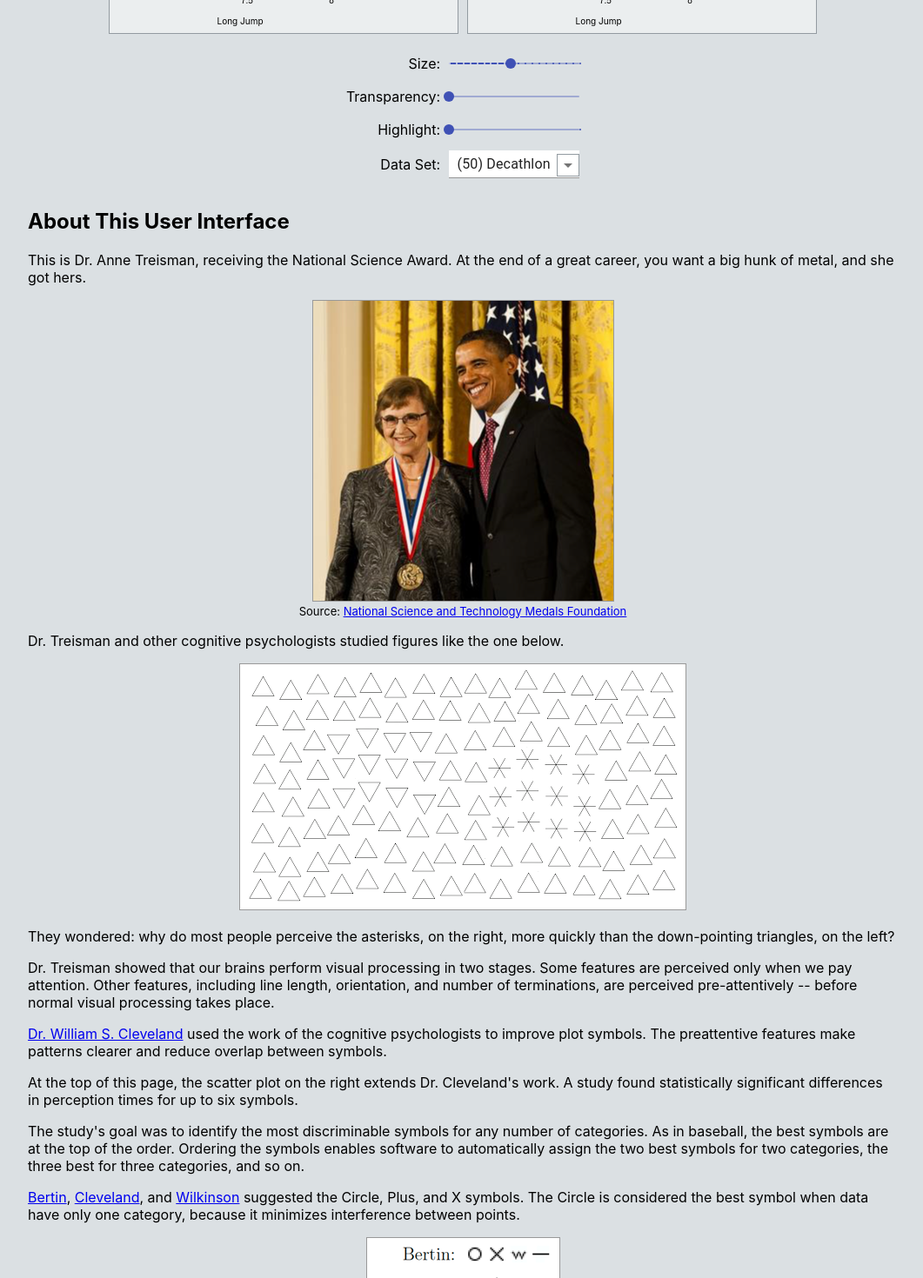
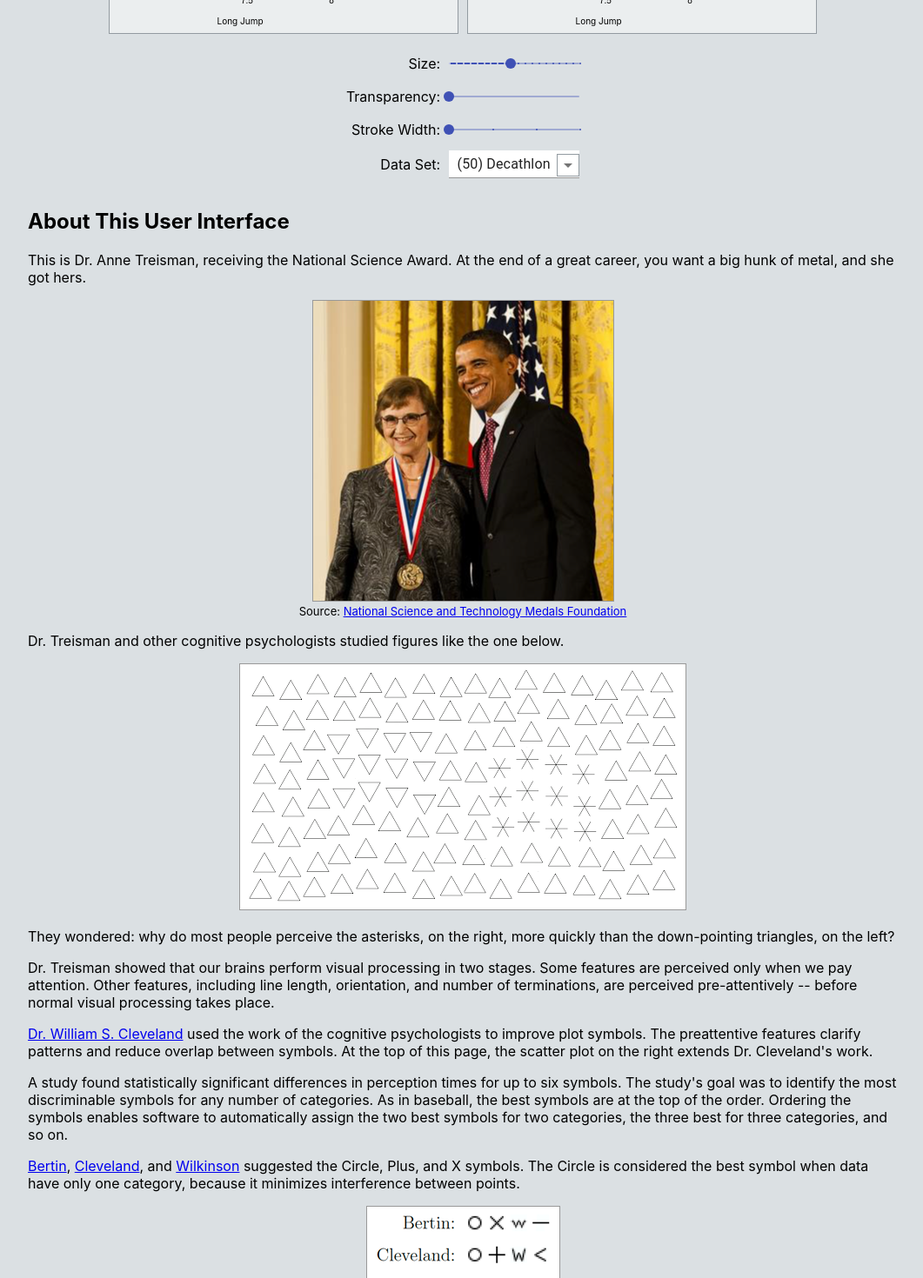
Before and after one commit to hemanrobinson/good-plot-symbols, a React (Create React App) app: page / in a window 1280 px wide. Shown: the part 400-1870 px from the top of the page at 87% size, without its empty margins (108-1169 px from the left). Built offline with nearby package versions, Linux system fonts and the light colour scheme.

Commit message:
Highlight -> Stroke Width

```diff
--- a/src/App.js
+++ b/src/App.js
@@ -39,8 +39,8 @@ const App = () => {
                 <Slider defaultValue={ 0 } step={ 0.01 } min={ 0 } max={ 1 }
                     valueLabelDisplay="auto"
                     onChangeCommitted={( event, value ) => setOpacity( 1 - value )} />
-                <label>Highlight:</label>
-                <Slider defaultValue={ 1 } step={ 1 } min={ 1 } max={ 2 }
+                <label>Stroke Width:</label>
+                <Slider defaultValue={ 1 } step={ 1 } min={ 1 } max={ 4 }
                     valueLabelDisplay="auto" marks
                     onChangeCommitted={( event, value ) => setLineWidth( value )} />
                 <label>Data Set:</label>
@@ -75,13 +75,10 @@ const App = () => {
                 Dr. Treisman showed that our brains perform visual processing in two stages. Some features are perceived only when we pay attention. Other features, including line length, orientation, and number of terminations, are perceived pre-attentively -- before normal visual processing takes place.
                 </p>
                 <p>
-                <a href="https://www.stat.purdue.edu/~wsc/">Dr. William S. Cleveland</a> used the work of the cognitive psychologists to improve plot symbols. The preattentive features make patterns clearer and reduce overlap between symbols.
+                <a href="https://www.stat.purdue.edu/~wsc/">Dr. William S. Cleveland</a> used the work of the cognitive psychologists to improve plot symbols. The preattentive features clarify patterns and reduce overlap between symbols.  At the top of this page, the scatter plot on the right extends Dr. Cleveland's work.
                 </p>
                 <p>
-                At the top of this page, the scatter plot on the right extends Dr. Cleveland's work. A study found statistically significant differences in perception times for up to six symbols.
-                </p>
-                <p>
-                The study's goal was to identify the most discriminable symbols for any number of categories. As in baseball, the best symbols are at the top of the order. Ordering the symbols enables software to automatically assign the two best symbols for two categories, the three best for three categories, and so on.
+                A study found statistically significant differences in perception times for up to six symbols.  The study's goal was to identify the most discriminable symbols for any number of categories. As in baseball, the best symbols are at the top of the order. Ordering the symbols enables software to automatically assign the two best symbols for two categories, the three best for three categories, and so on.
                 </p>
                 <p>
                 <a href="https://en.wikipedia.org/wiki/Jacques_Bertin">Bertin</a>, <a href="https://en.wikipedia.org/wiki/William_S._Cleveland">Cleveland</a>, and <a href="https://en.wikipedia.org/wiki/Leland_Wilkinson">Wilkinson</a> suggested the Circle, Plus, and X symbols.
```
Also changed, not shown: 2 other files (tests, documents, lock files or other folders).
